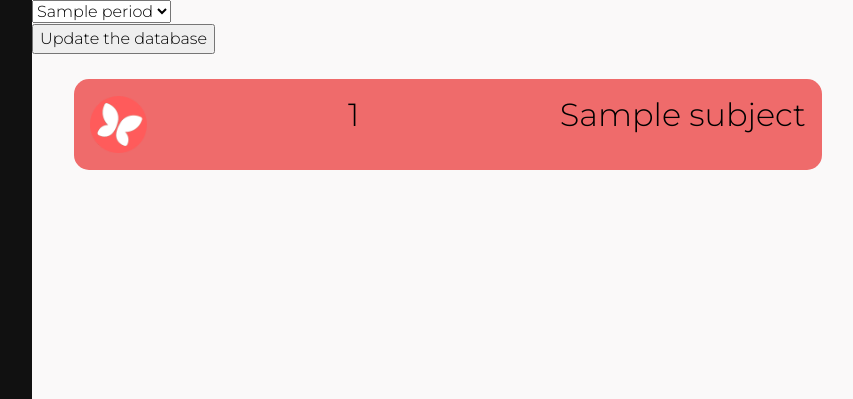
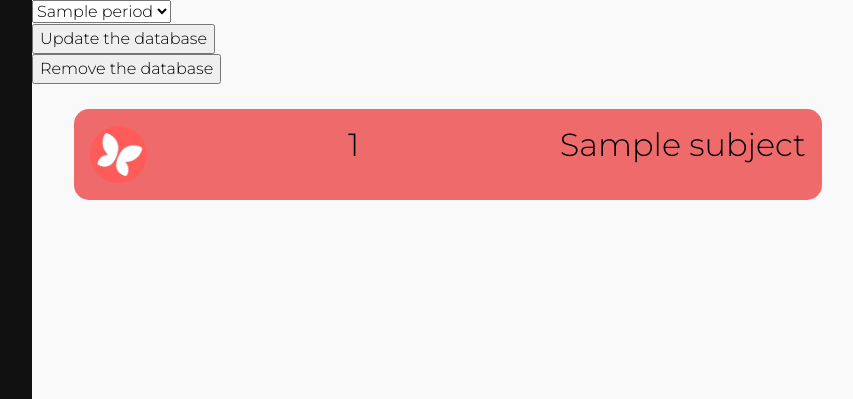
Before and after one commit to SimonBrehM/ProPlus, a Flask app: template templates/content.html in a window 1280 px wide. Shown: the part 59-458 px from the top of the page, without its empty margins (416-1269 px from the left). Run offline with Flask 3, Linux system fonts and the light colour scheme; the template is opened without the code that fills it: most values are stand-ins (such as "Sample title", 1, 10 or a date in 2020).

Commit message:
Update content.html

```diff
--- a/templates/content.html
+++ b/templates/content.html
@@ -22,6 +22,9 @@
             </form>
             <form action="/update_db" method="post">
                 <input type="submit" value="Update the database">
+            </form>
+            <form action="/remove_db" method="POST">
+                <input type="submit" value="Remove the database">
             </form>
         </div>
 
```
